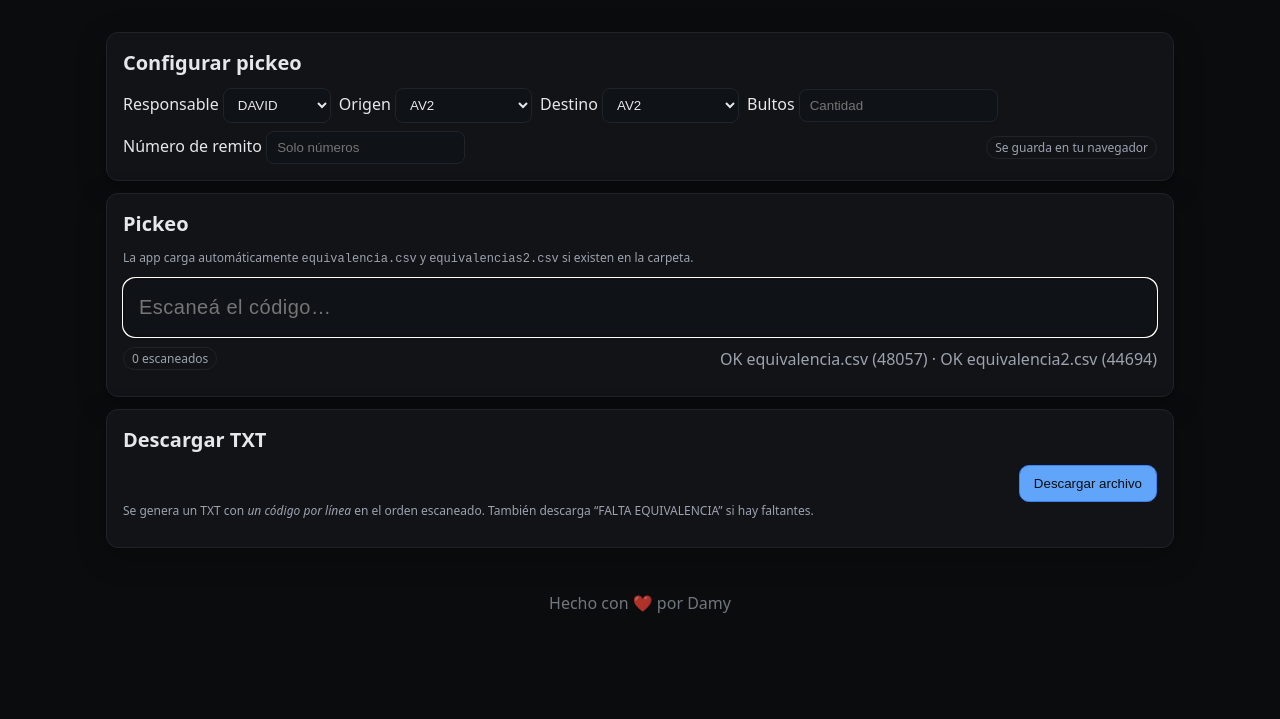
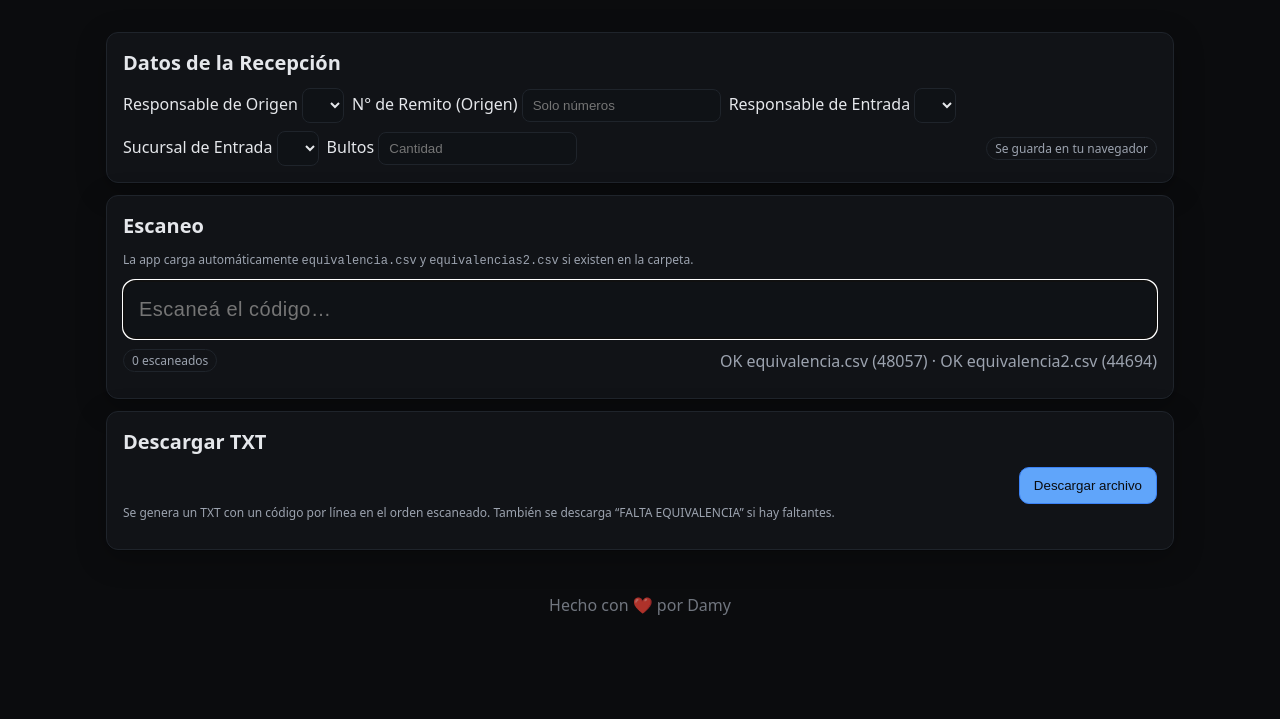
Before and after one commit to adamiangarciadev/picking_entrada_rio, a plain HTML site: page index.html in a window 1280 px wide. Shown: the part 81-800 px from the top of the page. Drawn offline with Linux system fonts and the light colour scheme.

Commit message:
Update index.html

```diff
--- a/index.html
+++ b/index.html
@@ -3,15 +3,14 @@
 <head>
   <meta charset="utf-8" />
   <meta name="viewport" content="width=device-width, initial-scale=1" />
-  <title>Pickeo SALIDA - RIO</title>
-  <meta name="description" content="App 100% front-end para pickeo con escáner (Zebra/HID) y descarga de TXT." />
+  <title>ENTRADA de MERCADERÍA - RIO</title>
+  <meta name="description" content="App para recepción de mercadería con escáner (Zebra/HID) y descarga de TXT." />
   <link rel="stylesheet" href="./styles.css">
 </head>
 <body>
   <header class="container header-row">
     <div>
-      <h1>PICKING RIO PARA SALIDA DE MERCADERIA</h1>
-
+      <h1>ENTRADA DE MERCADERÍA - RIO</h1>
     </div>
     <div id="readyPill" class="pill hidden" aria-live="polite" title="Estado">
       <span class="dot"></span><span id="pillText">Cargando…</span>
@@ -19,32 +18,54 @@
   </header>
 
   <main class="container">
+
+    <!-- ================================================
+         CONFIGURACIÓN
+    ===================================================== -->
     <section class="card">
-      <h2>Configurar pickeo</h2>
+      <h2>Datos de la Recepción</h2>
+
       <div class="row">
-        <label>Responsable
-          <select id="respSelect" class="input"></select>
+
+        <!-- RESPONSABLE ORIGEN -->
+        <label>Responsable de Origen
+          <select id="respOrigenSelect" class="input"></select>
         </label>
-        <label>Origen
-          <select id="origenSelect" class="input"></select>
+
+        <!-- REMITO ORIGEN -->
+        <label>N° de Remito (Origen)
+          <input id="remitoOrigenInput" type="text" inputmode="numeric" pattern="\d*" placeholder="Solo números" class="input" />
         </label>
-        <label>Destino
-          <select id="destinoSelect" class="input"></select>
+
+        <!-- RESPONSABLE ENTRADA -->
+        <label>Responsable de Entrada
+          <select id="respEntradaSelect" class="input"></select>
         </label>
+
+        <!-- SUCURSAL ENTRADA -->
+        <label>Sucursal de Entrada
+          <select id="sucursalEntradaSelect" class="input"></select>
+        </label>
+
+        <!-- BULTOS (opcional, decime si lo sacamos o lo dejamos) -->
         <label>Bultos
           <input id="bultosInput" type="text" inputmode="numeric" pattern="\d*" placeholder="Cantidad" class="input" />
         </label>
-        <label>Número de remito
-          <input id="remitoInput" type="text" inputmode="numeric" pattern="\d*" placeholder="Solo números" class="input" />
-        </label>
+
         <label class="spacer"></label>
         <span class="badge">Se guarda en tu navegador</span>
       </div>
     </section>
 
+    <!-- ================================================
+         PICKEO / ESCANEO
+    ===================================================== -->
     <section class="card">
-      <h2>Pickeo</h2>
-      <p class="muted small">La app carga automáticamente <code>equivalencia.csv</code> y <code>equivalencias2.csv</code> si existen en la carpeta.</p>
+      <h2>Escaneo</h2>
+      <p class="muted small">
+        La app carga automáticamente <code>equivalencia.csv</code> y <code>equivalencias2.csv</code> si existen en la carpeta.
+      </p>
+
       <div class="scan-wrap">
         <input id="scanInput" class="scan-input" type="text" placeholder="Escaneá el código…" autocomplete="off" autofocus />
         <div class="scan-meta">
@@ -52,17 +73,25 @@
           <span id="noti" class="muted"></span>
         </div>
       </div>
+
       <div id="lastScans" class="last-scans"></div>
     </section>
 
+    <!-- ================================================
+         DESCARGA DEL TXT
+    ===================================================== -->
     <section class="card">
       <h2>Descargar TXT</h2>
       <div class="row">
         <label class="spacer"></label>
         <button id="downloadBtn" class="btn primary">Descargar archivo</button>
       </div>
-      <p class="muted small">Se genera un TXT con <em>un código por línea</em> en el orden escaneado. También descarga “FALTA EQUIVALENCIA” si hay faltantes.</p>
+      <p class="muted small">
+        Se genera un TXT con un código por línea en el orden escaneado.
+        También se descarga “FALTA EQUIVALENCIA” si hay faltantes.
+      </p>
     </section>
+
   </main>
 
   <footer class="container foot muted">
```
